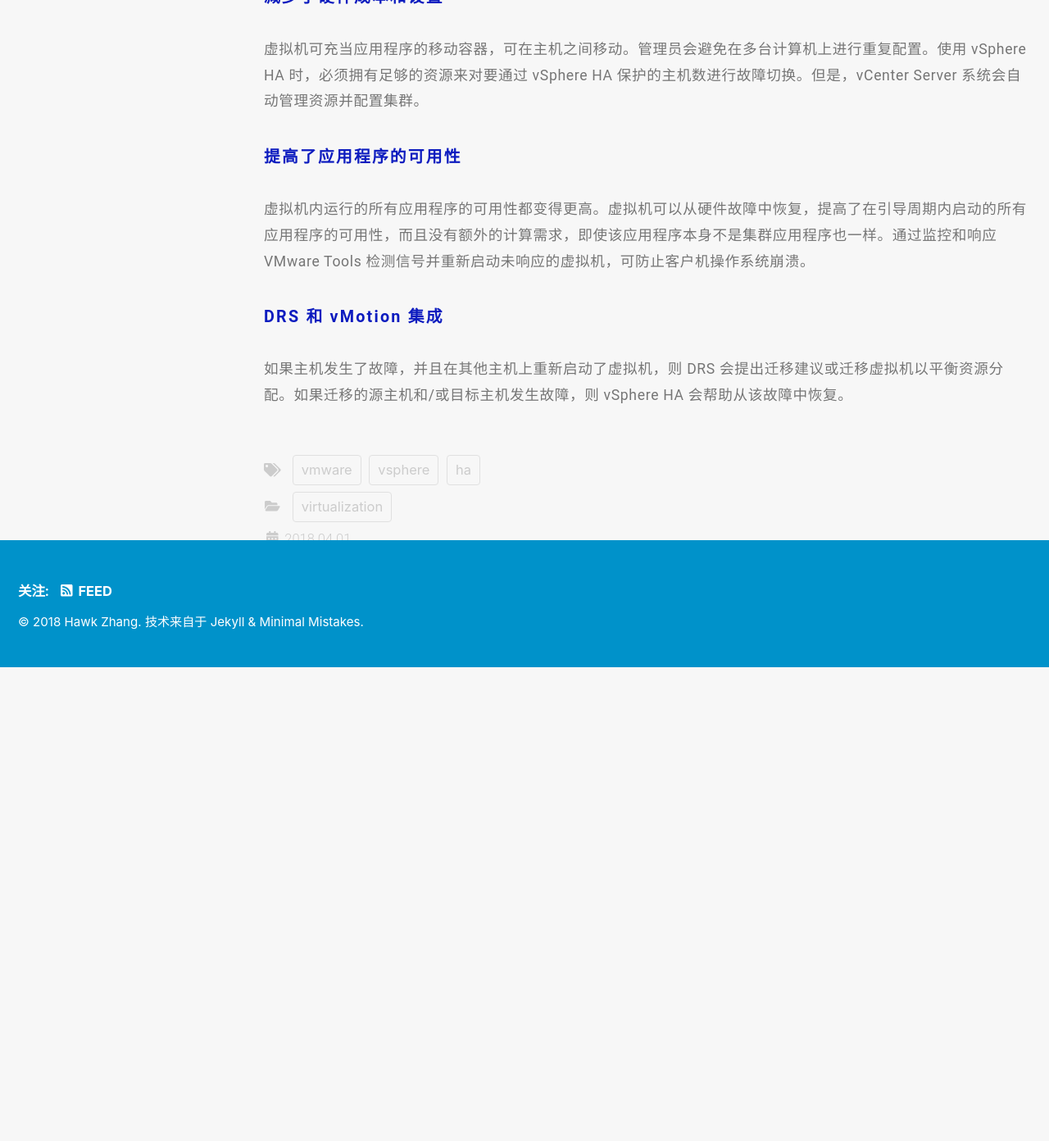
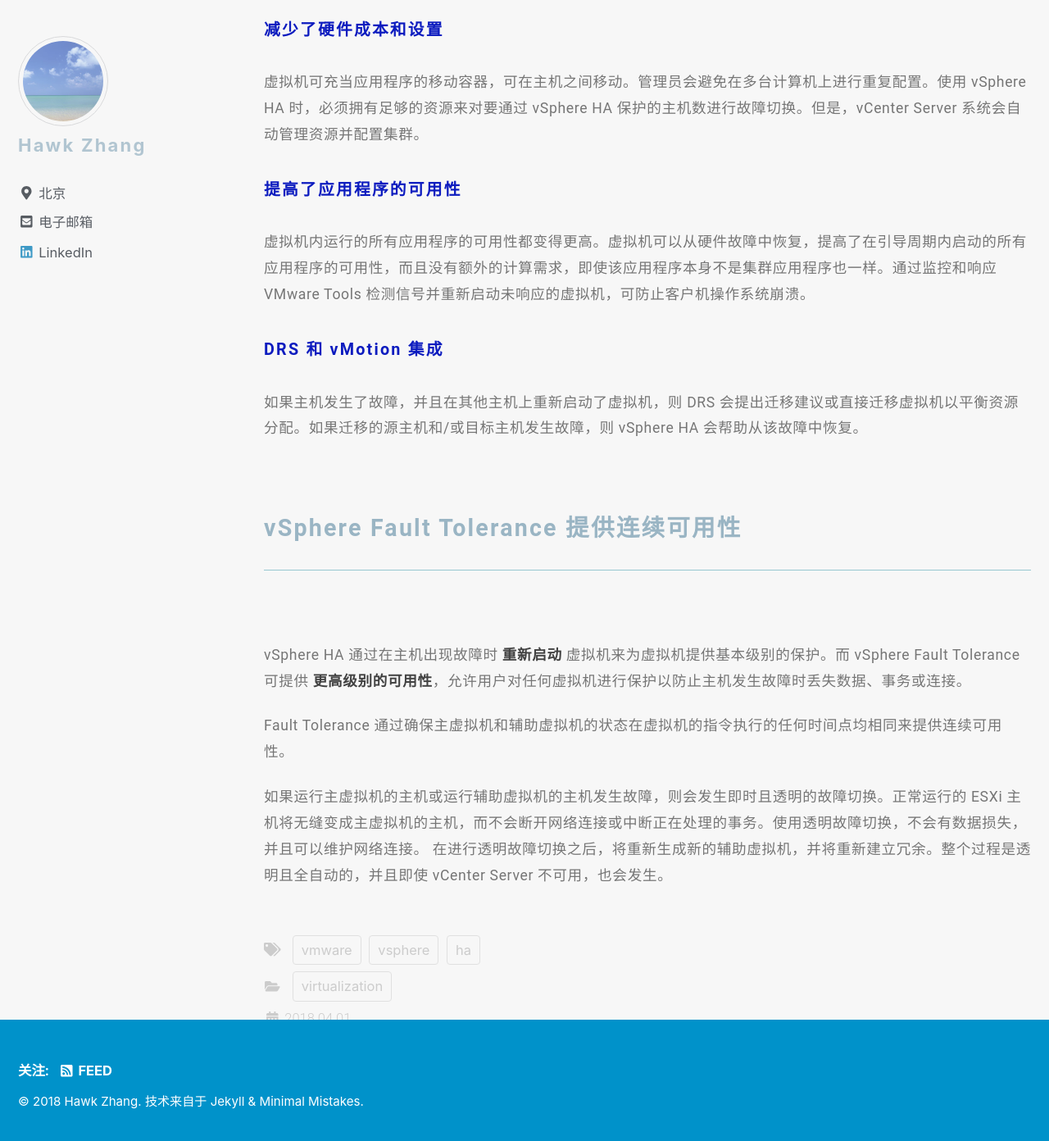
Before and after one commit to narru888/linotes_note, a Jekyll site: the page built from _posts/virtualizaion/2018-04-01-vsphere.ha.md, in a window 1280 px wide and 1400 px high, scrolled down 3990 px. Shown: the top 1392 px of the window at 82% size. Built offline with Jekyll 4.4.1, drawn with Linux system fonts in a browser that asks for light colours; nearby versions of some CDN libraries; a script that is not in the unit is left out; before the commit the page ends 4804 px from its top, so only the background shows below that; some of the changed text lies outside the part shown.

Commit message:
update on 2018-11-29 09:34:01 CST

```diff
--- a/_posts/virtualizaion/2018-04-01-vsphere.ha.md
+++ b/_posts/virtualizaion/2018-04-01-vsphere.ha.md
@@ -106,4 +106,20 @@
 
 ##### DRS 和 vMotion 集成
 
-如果主机发生了故障，并且在其他主机上重新启动了虚拟机，则 DRS 会提出迁移建议或迁移虚拟机以平衡资源分配。如果迁移的源主机和/或目标主机发生故障，则 vSphere HA 会帮助从该故障中恢复。
+如果主机发生了故障，并且在其他主机上重新启动了虚拟机，则 DRS 会提出迁移建议或直接迁移虚拟机以平衡资源分配。如果迁移的源主机和/或目标主机发生故障，则 vSphere HA 会帮助从该故障中恢复。
+
+
+
+
+
+
+
+
+
+### vSphere Fault Tolerance 提供连续可用性
+
+vSphere HA 通过在主机出现故障时 **重新启动** 虚拟机来为虚拟机提供基本级别的保护。而 vSphere Fault Tolerance 可提供 **更高级别的可用性**，允许用户对任何虚拟机进行保护以防止主机发生故障时丢失数据、事务或连接。
+
+Fault Tolerance 通过确保主虚拟机和辅助虚拟机的状态在虚拟机的指令执行的任何时间点均相同来提供连续可用性。
+
+如果运行主虚拟机的主机或运行辅助虚拟机的主机发生故障，则会发生即时且透明的故障切换。正常运行的 ESXi 主机将无缝变成主虚拟机的主机，而不会断开网络连接或中断正在处理的事务。使用透明故障切换，不会有数据损失，并且可以维护网络连接。 在进行透明故障切换之后，将重新生成新的辅助虚拟机，并将重新建立冗余。整个过程是透明且全自动的，并且即使 vCenter Server 不可用，也会发生。
```
